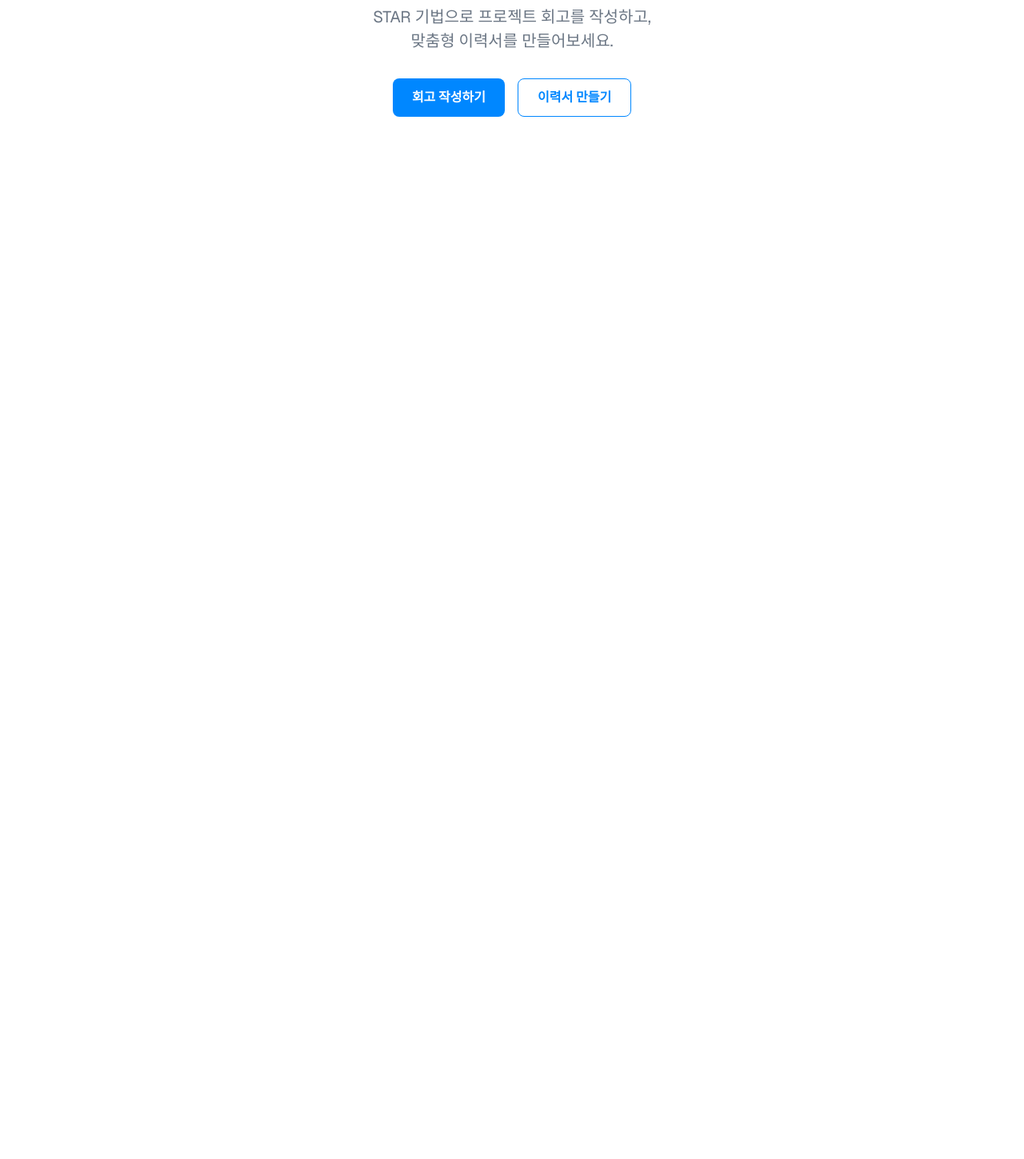
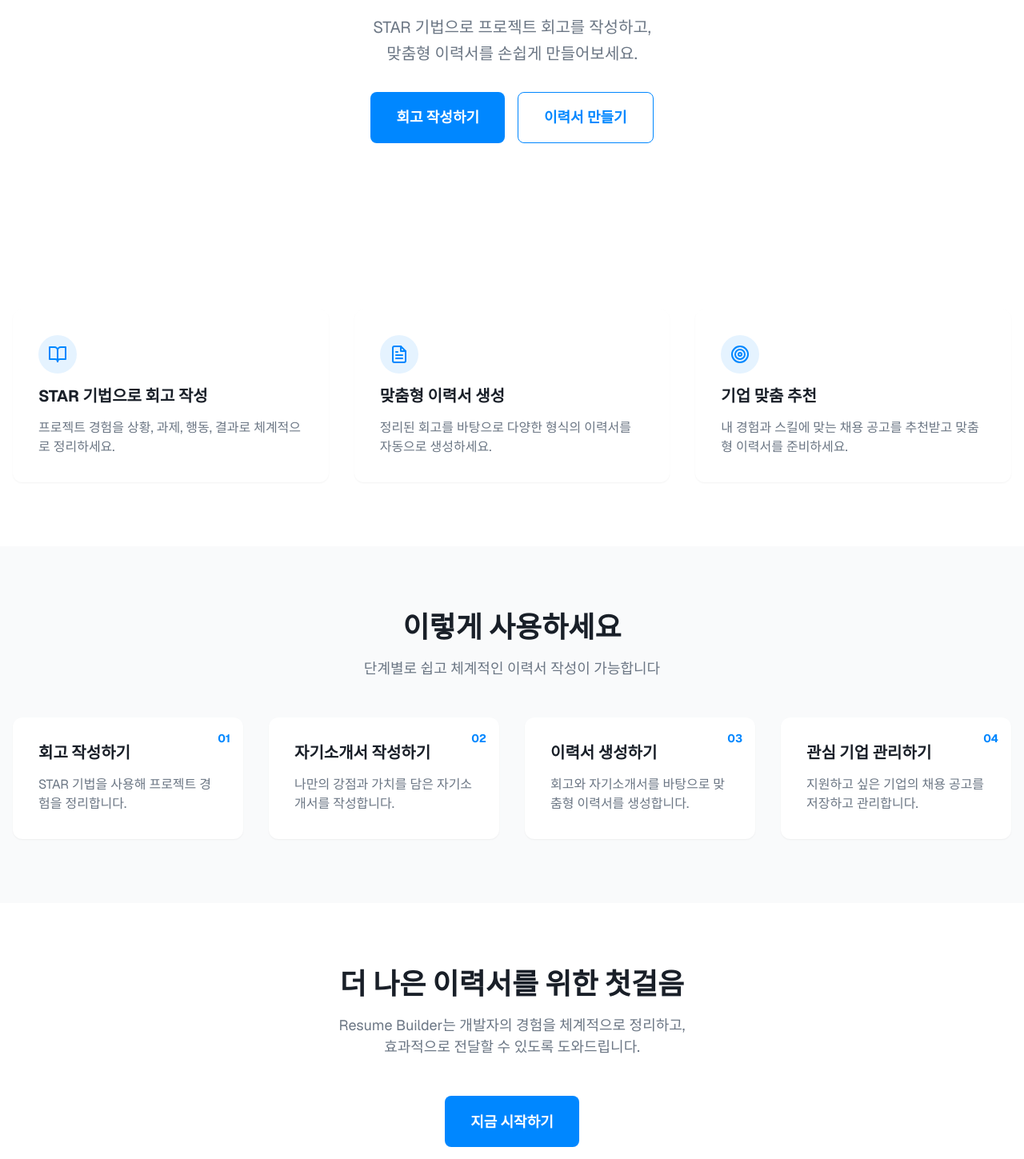
Before and after one commit to kwonjounghun/my-resume, a Next.js app in the folder client/: page / in a window 1280 px wide. Shown: the part 201-1650 px from the top of the page at 80% size. Before the commit the page ends 800 px from the top, so only its background shows below. Built offline with nearby package versions, Linux system fonts and the light colour scheme.

Commit message:
feat: 메인 페이지 구현 및 테스트 코드 작성

```diff
--- a/client/package.json
+++ b/client/package.json
@@ -21,7 +21,8 @@
     "framer-motion": "^6",
     "next": "15.1.0",
     "react": "^19.0.0",
-    "react-dom": "^19.0.0"
+    "react-dom": "^19.0.0",
+    "react-icons": "^5.4.0"
   },
   "devDependencies": {
     "@eslint/eslintrc": "^3",
--- a/client/src/pages/index.tsx
+++ b/client/src/pages/index.tsx
@@ -1,28 +1,222 @@
-import { Box, Button, Container, Heading, Stack, Text } from '@chakra-ui/react';
+import {
+  Box,
+  Button,
+  Container,
+  Flex,
+  Grid,
+  Heading,
+  Icon,
+  Stack,
+  Text,
+  useColorModeValue,
+} from '@chakra-ui/react';
 import Link from 'next/link';
+import { FiBookOpen, FiFileText, FiTarget } from 'react-icons/fi';
+
+const features = [
+  {
+    icon: FiBookOpen,
+    title: 'STAR 기법으로 회고 작성',
+    description: '프로젝트 경험을 상황, 과제, 행동, 결과로 체계적으로 정리하세요.',
+  },
+  {
+    icon: FiFileText,
+    title: '맞춤형 이력서 생성',
+    description: '정리된 회고를 바탕으로 다양한 형식의 이력서를 자동으로 생성하세요.',
+  },
+  {
+    icon: FiTarget,
+    title: '기업 맞춤 추천',
+    description: '내 경험과 스킬에 맞는 채용 공고를 추천받고 맞춤형 이력서를 준비하세요.',
+  },
+];
+
+const steps = [
+  {
+    number: '01',
+    title: '회고 작성하기',
+    description: 'STAR 기법을 사용해 프로젝트 경험을 정리합니다.',
+  },
+  {
+    number: '02',
+    title: '자기소개서 작성하기',
+    description: '나만의 강점과 가치를 담은 자기소개서를 작성합니다.',
+  },
+  {
+    number: '03',
+    title: '이력서 생성하기',
+    description: '회고와 자기소개서를 바탕으로 맞춤형 이력서를 생성합니다.',
+  },
+  {
+    number: '04',
+    title: '관심 기업 관리하기',
+    description: '지원하고 싶은 기업의 채용 공고를 저장하고 관리합니다.',
+  },
+];
 
 export default function Home() {
+  const bgGradient = useColorModeValue(
+    'linear(to-b, primary.50, white)',
+    'linear(to-b, gray.900, gray.800)'
+  );
+
   return (
-    <Container maxW="container.xl" py={20}>
+    <Box>
+      {/* Hero Section */}
+      <Box bg={bgGradient} pt={20} pb={32}>
+        <Container maxW="container.xl">
           <Stack spacing={8} alignItems="center" textAlign="center">
-        <Box>
-          <Heading as="h1" size="2xl" mb={4}>
-            Resume Builder
+            <Stack spacing={4} maxW="3xl">
+              <Heading as="h1" size="3xl" fontWeight="bold">
+                개발자를 위한{' '}
+                <Text as="span" color="primary.500">
+                  이력서 빌더
+                </Text>
               </Heading>
-          <Text fontSize="xl" color="gray.600">
-            STAR 기법으로 프로젝트 회고를 작성하고,<br />
-            맞춤형 이력서를 만들어보세요.
+              <Text fontSize="xl" color="gray.600" lineHeight="tall">
+                STAR 기법으로 프로젝트 회고를 작성하고,
+                <br />
+                맞춤형 이력서를 손쉽게 만들어보세요.
               </Text>
-        </Box>
+            </Stack>
             <Stack direction="row" spacing={4}>
-          <Button as={Link} href="/retrospectives" size="lg">
+              <Button
+                as={Link}
+                href="/retrospectives"
+                size="lg"
+                height="4rem"
+                px="2rem"
+                fontSize="lg"
+              >
                 회고 작성하기
               </Button>
-          <Button as={Link} href="/resumes" size="lg" variant="outline">
+              <Button
+                as={Link}
+                href="/resumes"
+                size="lg"
+                height="4rem"
+                px="2rem"
+                fontSize="lg"
+                variant="outline"
+              >
                 이력서 만들기
               </Button>
             </Stack>
           </Stack>
         </Container>
+      </Box>
+
+      {/* Features Section */}
+      <Container maxW="container.xl" py={20}>
+        <Grid
+          templateColumns={{ base: '1fr', md: 'repeat(3, 1fr)' }}
+          gap={8}
+        >
+          {features.map((feature, index) => (
+            <Stack
+              key={index}
+              p={8}
+              spacing={4}
+              bg="white"
+              borderRadius="xl"
+              boxShadow="sm"
+              _hover={{ boxShadow: 'md', transform: 'translateY(-4px)' }}
+              transition="all 0.2s"
+            >
+              <Flex
+                w={12}
+                h={12}
+                align="center"
+                justify="center"
+                borderRadius="full"
+                bg="primary.50"
+                color="primary.500"
+              >
+                <Icon as={feature.icon} boxSize={6} />
+              </Flex>
+              <Heading as="h3" size="md">
+                {feature.title}
+              </Heading>
+              <Text color="gray.600">{feature.description}</Text>
+            </Stack>
+          ))}
+        </Grid>
+      </Container>
+
+      {/* Steps Section */}
+      <Box bg="gray.50" py={20}>
+        <Container maxW="container.xl">
+          <Stack spacing={12}>
+            <Stack spacing={4} textAlign="center">
+              <Heading as="h2" size="xl">
+                이렇게 사용하세요
+              </Heading>
+              <Text color="gray.600" fontSize="lg">
+                단계별로 쉽고 체계적인 이력서 작성이 가능합니다
+              </Text>
+            </Stack>
+            <Grid
+              templateColumns={{ base: '1fr', md: 'repeat(2, 1fr)', lg: 'repeat(4, 1fr)' }}
+              gap={8}
+            >
+              {steps.map((step, index) => (
+                <Stack
+                  key={index}
+                  p={8}
+                  spacing={4}
+                  bg="white"
+                  borderRadius="xl"
+                  boxShadow="sm"
+                  position="relative"
+                  _hover={{ boxShadow: 'md' }}
+                  transition="all 0.2s"
+                >
+                  <Text
+                    position="absolute"
+                    top={4}
+                    right={4}
+                    fontSize="sm"
+                    fontWeight="bold"
+                    color="primary.500"
+                  >
+                    {step.number}
+                  </Text>
+                  <Heading as="h3" size="md">
+                    {step.title}
+                  </Heading>
+                  <Text color="gray.600">{step.description}</Text>
+                </Stack>
+              ))}
+            </Grid>
+          </Stack>
+        </Container>
+      </Box>
+
+      {/* Value Proposition Section */}
+      <Container maxW="container.xl" py={20}>
+        <Stack spacing={12} align="center" textAlign="center">
+          <Stack spacing={4} maxW="2xl">
+            <Heading as="h2" size="xl">
+              더 나은 이력서를 위한 첫걸음
+            </Heading>
+            <Text color="gray.600" fontSize="lg">
+              Resume Builder는 개발자의 경험을 체계적으로 정리하고,
+              <br />
+              효과적으로 전달할 수 있도록 도와드립니다.
+            </Text>
+          </Stack>
+          <Button
+            as={Link}
+            href="/retrospectives"
+            size="lg"
+            height="4rem"
+            px="2rem"
+            fontSize="lg"
+          >
+            지금 시작하기
+          </Button>
+        </Stack>
+      </Container>
+    </Box>
   );
 }
```
Also changed, not shown: 2 other files (tests, documents, lock files or other folders). Lines whose indentation alone changed are shown as unchanged.
